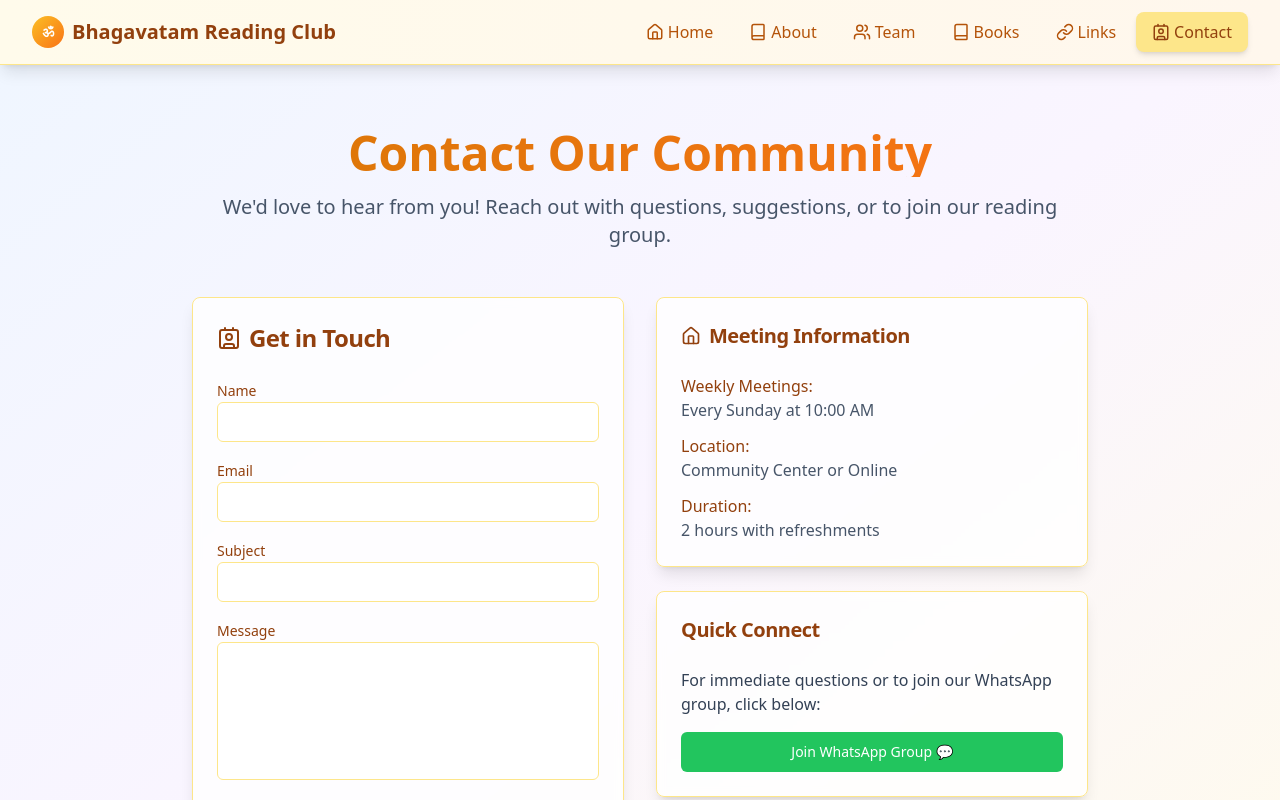
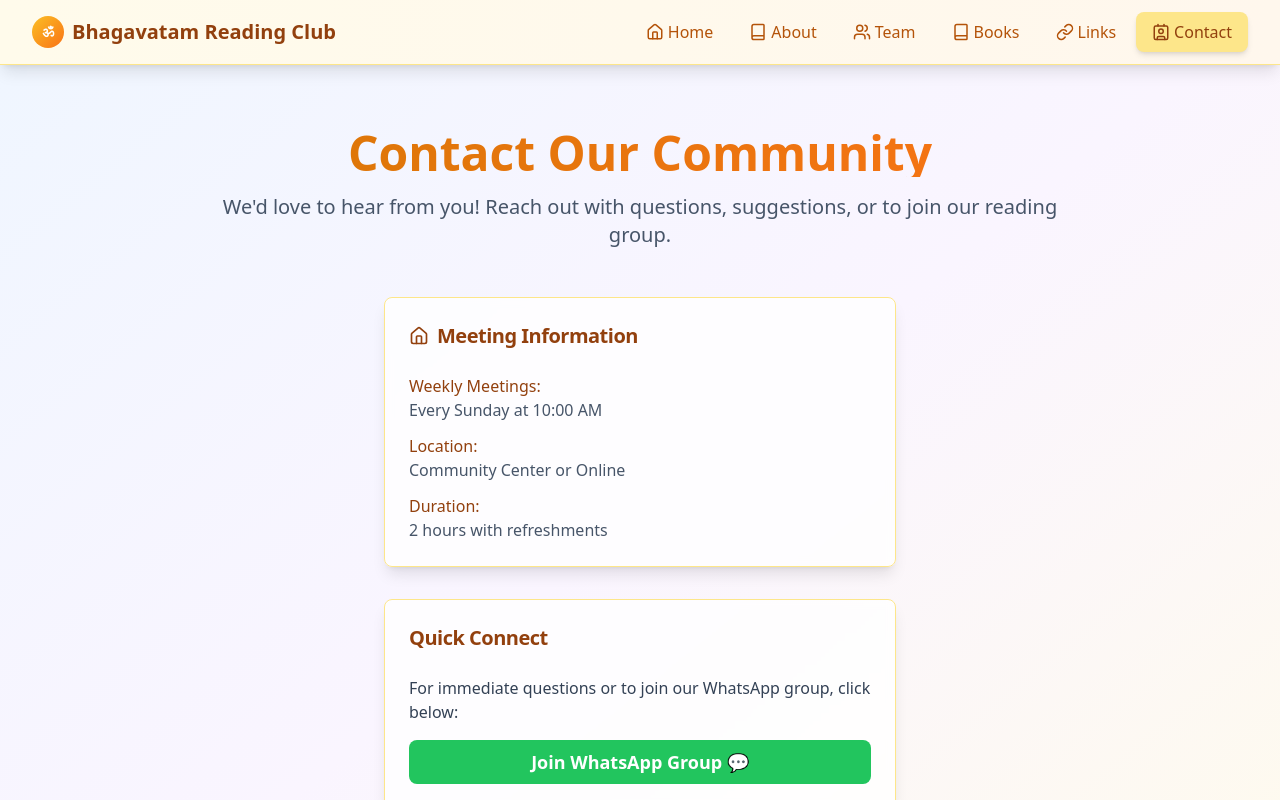
Before and after one commit to bhagavatamnl/bhagavatam-verse-circle, a React (Vite) app: page /contact in a window 1280 px wide. Shown: the top 800 px of the page. Built offline with nearby package versions, Linux system fonts and the light colour scheme.

Commit message:
update contact section

```diff
--- a/src/pages/Contact.tsx
+++ b/src/pages/Contact.tsx
@@ -1,22 +1,12 @@
 
 import Navigation from "@/components/Navigation";
 import { Card, CardContent, CardHeader, CardTitle } from "@/components/ui/card";
-import { Button } from "@/components/ui/button";
-import { Input } from "@/components/ui/input";
-import { Label } from "@/components/ui/label";
-import { Contact as ContactIcon, Home } from "lucide-react";
+import { Home } from "lucide-react";
 
 const Contact = () => {
-  const handleSubmit = (e: React.FormEvent) => {
-    e.preventDefault();
-    // Handle form submission here
-    console.log("Form submitted");
-  };
-
   return (
     <div className="min-h-screen bg-gradient-to-br from-blue-50 via-purple-50 to-amber-50">
       <Navigation />
-
       <div className="py-16 px-4">
         <div className="max-w-4xl mx-auto">
           <div className="text-center mb-12">
@@ -28,64 +18,8 @@ const Contact = () => {
             </p>
           </div>
 
-          <div className="grid md:grid-cols-2 gap-8">
-            <Card className="bg-white/80 backdrop-blur-sm border-amber-200 shadow-lg">
-              <CardHeader>
-                <CardTitle className="text-2xl text-amber-800 flex items-center gap-2">
-                  <ContactIcon size={24} />
-                  Get in Touch
-                </CardTitle>
-              </CardHeader>
-              <CardContent>
-                <form onSubmit={handleSubmit} className="space-y-4">
-                  <div>
-                    <Label htmlFor="name" className="text-amber-800">Name</Label>
-                    <Input
-                      id="name"
-                      type="text"
-                      className="border-amber-200 focus:border-amber-400"
-                      required
-                    />
-                  </div>
-                  <div>
-                    <Label htmlFor="email" className="text-amber-800">Email</Label>
-                    <Input
-                      id="email"
-                      type="email"
-                      className="border-amber-200 focus:border-amber-400"
-                      required
-                    />
-                  </div>
-                  <div>
-                    <Label htmlFor="subject" className="text-amber-800">Subject</Label>
-                    <Input
-                      id="subject"
-                      type="text"
-                      className="border-amber-200 focus:border-amber-400"
-                      required
-                    />
-                  </div>
-                  <div>
-                    <Label htmlFor="message" className="text-amber-800">Message</Label>
-                    <textarea
-                      id="message"
-                      rows={5}
-                      className="w-full px-3 py-2 border border-amber-200 rounded-md focus:outline-none focus:border-amber-400 resize-none"
-                      required
-                    />
-                  </div>
-                  <Button
-                    type="submit"
-                    className="w-full bg-gradient-to-r from-amber-500 to-orange-500 hover:from-amber-600 hover:to-orange-600 text-white"
-                  >
-                    Send Message 🙏
-                  </Button>
-                </form>
-              </CardContent>
-            </Card>
-
-            <div className="space-y-6">
-              <Card className="bg-white/80 backdrop-blur-sm border-amber-200 shadow-lg">
+          <div className="flex flex-col gap-8 items-center">
+            <Card className="w-full max-w-lg bg-white/80 backdrop-blur-sm border-amber-200 shadow-lg">
               <CardHeader>
                 <CardTitle className="text-xl text-amber-800 flex items-center gap-2">
                   <Home size={20} />
@@ -108,7 +42,7 @@ const Contact = () => {
               </CardContent>
             </Card>
 
-              <Card className="bg-white/80 backdrop-blur-sm border-amber-200 shadow-lg">
+            <Card className="w-full max-w-lg bg-white/80 backdrop-blur-sm border-amber-200 shadow-lg">
               <CardHeader>
                 <CardTitle className="text-xl text-amber-800">Quick Connect</CardTitle>
               </CardHeader>
@@ -122,17 +56,17 @@ const Contact = () => {
                   rel="noopener noreferrer"
                   className="block w-full"
                 >
-                    <Button
-                      className="w-full bg-green-500 hover:bg-green-600 text-white"
+                  <button
+                    className="w-full bg-green-500 hover:bg-green-600 text-white py-2 rounded-lg font-semibold text-lg transition-colors"
                     type="button"
                   >
                     Join WhatsApp Group 💬
-                    </Button>
+                  </button>
                 </a>
               </CardContent>
             </Card>
 
-              <Card className="bg-gradient-to-r from-amber-100 to-orange-100 border-amber-300 shadow-lg">
+            <Card className="w-full max-w-lg bg-gradient-to-r from-amber-100 to-orange-100 border-amber-300 shadow-lg">
               <CardContent className="p-6 text-center">
                 <p className="text-amber-800 font-medium mb-2">
                   "Questions and answers are very important. They can solve all the problems of life."
@@ -146,7 +80,6 @@ const Contact = () => {
         </div>
       </div>
     </div>
-    </div>
   );
 };
 
--- a/src/pages/Index.tsx
+++ b/src/pages/Index.tsx
@@ -24,8 +24,9 @@ const Index = () => {
                 "Explore the timeless teachings of the Bhagavatam in a warm and welcoming community"
               </p>
             </div>
+
             <Button
-              onClick={() => window.open(whatsappLink, '_blank')}
+              onClick={() => window.open("https://chat.whatsapp.com/DSGcqvLADBR91kLomyqoBo", '_blank')}
               className="bg-amber-600 hover:bg-amber-700 text-white px-8 py-4 text-lg font-medium rounded-md shadow-md hover:shadow-lg transition-all duration-300 border-2 border-amber-700"
             >
               🙏 Join Our Sacred Circle
```
Lines whose indentation alone changed are shown as unchanged.
